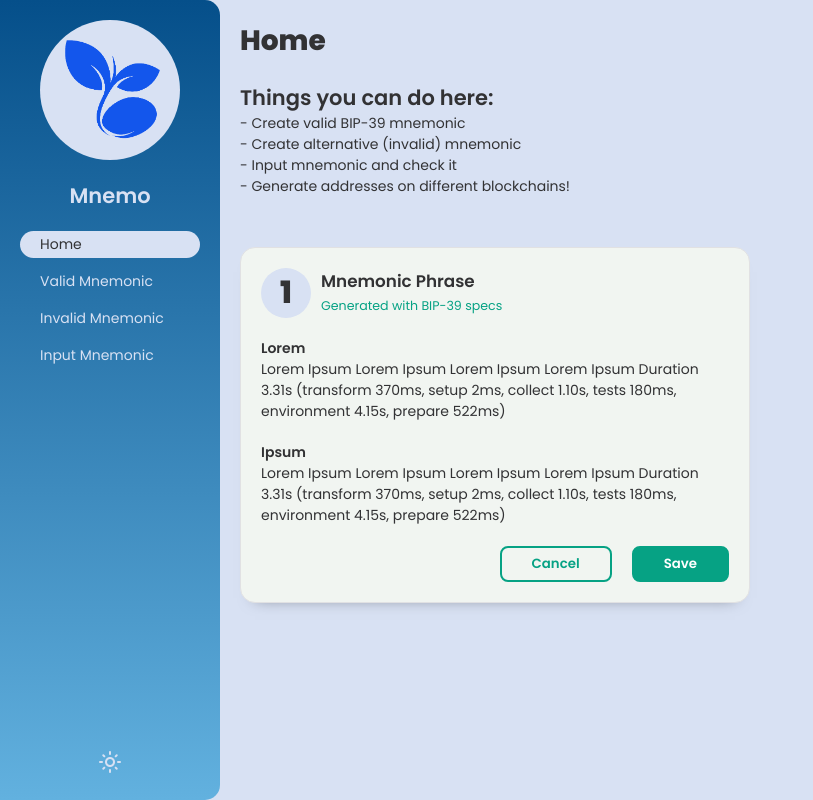
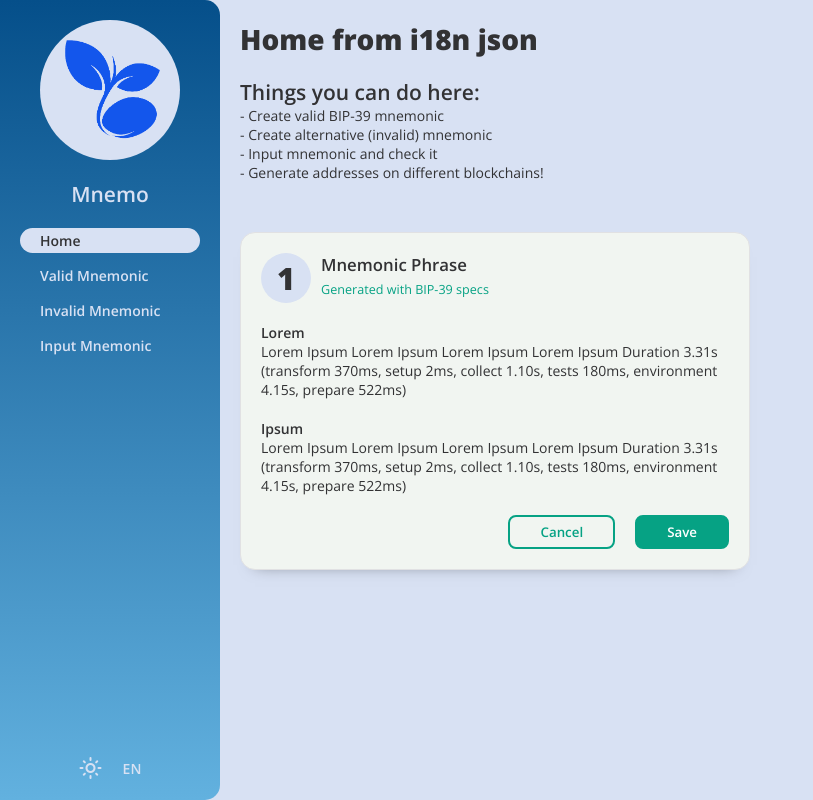
Before and after one commit to art2383/mnemo, a Vue app: page / in a window 1280 px wide. Shown: the whole page, without its empty margins (0-813 px from the left). Built offline with nearby package versions, Linux system fonts and the light colour scheme.

Commit message:
i18n setup, font open sans with cyrillic support instead of poppins without

```diff
--- a/package.json
+++ b/package.json
@@ -20,6 +20,7 @@
     "keccak": "^3.0.4",
     "pinia": "^2.1.7",
     "vue": "^3.4.29",
+    "vue-i18n": "^9.13.1",
     "vue-router": "^4.3.3"
   },
   "devDependencies": {
--- a/src/assets/css/main.css
+++ b/src/assets/css/main.css
@@ -1,4 +1,4 @@
-@import url('https://fonts.googleapis.com/css2?family=Poppins:ital,wght@0,100;0,200;0,300;0,400;0,500;0,600;0,700;0,800;0,900;1,100;1,200;1,300;1,400;1,500;1,600;1,700;1,800;1,900&display=swap');
+@import url('https://fonts.googleapis.com/css2?family=Open+Sans:ital,wght@0,300..800;1,300..800&display=swap');
 @import 'theme-light.css';
 @import 'theme-dark.css';
 
@@ -21,7 +21,7 @@ headings:
   border: 0;
   outline: 0;
   padding: 0;
-  font-family: 'Poppins', serif;
+  font-family: 'Open Sans', sans-serif;
   font-weight: 400;
   color: var(--color-font);
 }
--- /dev/null
+++ b/src/common/langs/en.js
@@ -0,0 +1,7 @@
+const en = {
+  home: {
+    h1: 'Home from i18n json',
+  }
+}
+
+export default en
--- /dev/null
+++ b/src/common/langs/ru.js
@@ -0,0 +1,7 @@
+const ru = {
+  home: {
+    h1: 'Домдом',
+  }
+}
+
+export default ru
--- a/src/components/NavBar.vue
+++ b/src/components/NavBar.vue
@@ -1,5 +1,8 @@
 <script setup lang="ts">
 import { useRouter, useRoute } from 'vue-router'
+import { useI18n } from 'vue-i18n'
+
+const { locale, availableLocales } = useI18n()
 
 type Props = {
   theme: string
@@ -61,6 +64,12 @@ const goTo = (routeObject: object): void => {
   emit('menu-item-clicked')
   router.push(routeObject)
 }
+
+const toggleLang = ():void => {
+  const currentIndex = availableLocales.indexOf(locale.value)
+  const nextIndex = (currentIndex + 1) % availableLocales.length
+  locale.value = availableLocales[nextIndex]
+}
 </script>
 
 <template>
@@ -74,19 +83,20 @@ const goTo = (routeObject: object): void => {
         <img src="@/assets/images/seed2.png" alt="logo">
       </div>
       <h2>Mnemo</h2>
-      <div v-for="(menuItem, i) in menu" :key="i"
+      <h3 v-for="(menuItem, i) in menu" :key="i"
            @click="goTo(menuItem.routeObject)"
            class="menu-item"
            :class="{active: isMenuItemActive(menuItem)}"
       >
         {{ menuItem.title }}
-      </div>
+      </h3>
     </div>
 
-    <footer @click="$emit('theme-clicked')">
-      <span class="material-symbols-rounded" title="Switch Theme">
+    <footer>
+      <span class="material-symbols-rounded" title="Switch Theme" @click="$emit('theme-clicked')">
         {{ props.theme === 'light' ? 'light' : 'dark' }}_mode
       </span>
+      <span class="lang" title="Switch Language" @click="toggleLang">{{ $i18n.locale.toUpperCase() }}</span>
     </footer>
   </nav>
 </template>
@@ -145,10 +155,17 @@ h2 {
 
 footer {
   margin: 0 auto;
+  display: flex;
+  align-items: center;
 }
 
 footer > * {
   cursor: pointer;
+}
+
+footer .lang {
+  margin-left: var(--gutter);
+  font-weight: 600;
 }
 
 @media (max-width: 1200px) {
--- a/src/main.ts
+++ b/src/main.ts
@@ -2,13 +2,25 @@ import '@/assets/css/main.css'
 
 import { createApp } from 'vue'
 import { createPinia } from 'pinia'
+import { createI18n } from 'vue-i18n'
 
 import App from './App.vue'
 import router from './router'
 
+import en from '@/common/langs/en.js'
+import ru from '@/common/langs/ru.js'
+
+const i18n = createI18n({
+  legacy: false,
+  locale: 'en',
+  fallbackLocale: 'en',
+  messages: { en, ru }
+})
+
 const app = createApp(App)
 
 app.use(router)
+app.use(i18n)
 app.use(createPinia())
 
 app.mount('#app')
--- a/src/views/HomeView.vue
+++ b/src/views/HomeView.vue
@@ -5,7 +5,7 @@ import PadBox from '@/components/PadBox.vue'
 <template>
   <div class="home-view">
     <div class="intro">
-      <h1>Home</h1>
+      <h1>{{ $t('home.h1') }}</h1>
       <h2>Things you can do here:</h2>
       <p>- Create valid BIP-39 mnemonic</p>
       <p>- Create alternative (invalid) mnemonic</p>
```
Also changed, not shown: 1 other file (tests, documents, lock files or other folders).
